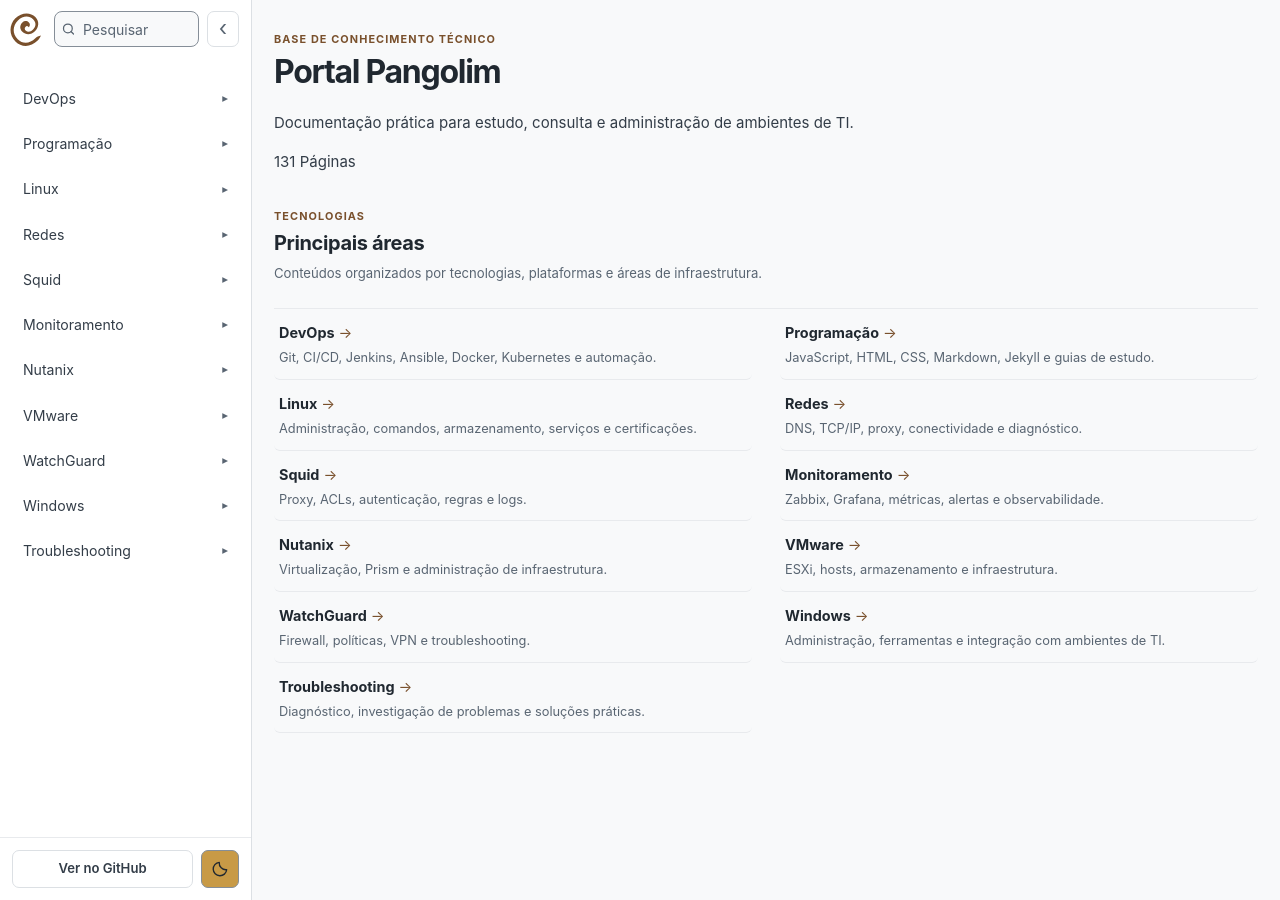
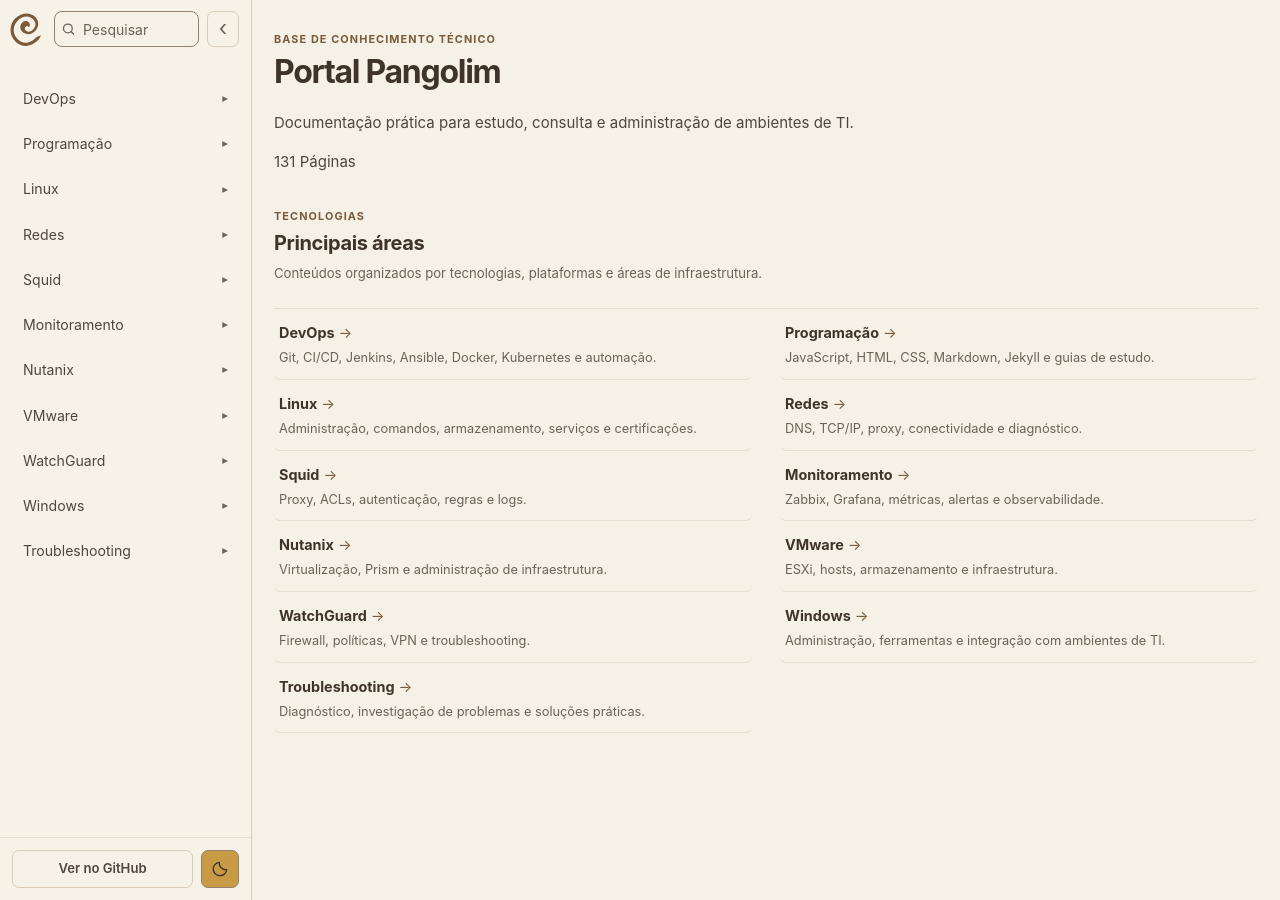
Before and after one commit to Portal-Pangolim/portal-pangolim.github.io, a Jekyll site: the page built from index.md, in a window 1280 px wide and 900 px high. Built offline with Jekyll 4.4.1, drawn with Linux system fonts in a browser that asks for light colours.

Commit message:
feat: suavizar tema claro Pangolim com bege e marrom

```diff
--- a/assets/css/themes.css
+++ b/assets/css/themes.css
@@ -17,53 +17,53 @@
   color-scheme: light;
 
   /* Fundos gerais */
-  --bg-page: #F8F9FA;
-  --bg-sidebar: #FFFFFF;
-  --bg-main: #F8F9FA;
-  --bg-card: #FFFFFF;
-  --bg-hover: #F1F3F5;
+  --bg-page: #F5F1E6;
+  --bg-sidebar: #F7F2E8;
+  --bg-main: #F5F1E6;
+  --bg-card: #FBF7EF;
+  --bg-hover: #EFE7D7;
 
   /* Código e exemplos */
-  --bg-code: #F3F4F6;
-  --bg-code-header: #E9ECEF;
-  --bg-code-border: #DDE1E5;
-
-  --code-text: #79502C;
-  --code-muted: #79552F;
-  --code-accent: #8A5D15;
-  --syntax-keyword: #A64A35;
-  --syntax-function: #286443;
-  --syntax-string: #4D688C;
-  --syntax-number: #805886;
-  --syntax-comment: #79552F;
-  --syntax-operator: #805886;
-  --syntax-variable: #79502C;
-  --syntax-attribute: #3F6D6F;
+  --bg-code: #F3ECE0;
+  --bg-code-header: #E8DECE;
+  --bg-code-border: #D9CCB8;
 
   /* Texto geral */
-  --text: #333D48;
-  --text-strong: #202830;
-  --text-muted: #596572;
+  --text: #4F463D;
+  --text-strong: #3E342A;
+  --text-muted: #6B6258;
 
   /* Bordas */
-  --border: #DCE0E4;
-  --border-soft: #E8EAED;
-  --border-control: #858E98;
+  --border: #D8CCB8;
+  --border-soft: #E6DDCF;
+  --border-control: #91816D;
 
   /* Destaques */
-  --accent: #79502C;
-  --accent-hover: #59391F;
-  --accent-soft: #F5EDE0;
+  --accent: #7A5A3A;
+  --accent-hover: #68492D;
+  --accent-soft: #EFE3D2;
   --brand-gold: #C89A46;
-  --brand-gold-hover: #BB8C39;
+  --brand-gold-hover: #CBA253;
 
-  /* Mensagens de erro */
-  --error-text: #A52E35;
-  --error-bg: #FFE5DE;
-  --error-border: #A52E35;
+  /* Erros */
+  --error-text: #8E3A34;
+  --error-bg: #F8E6DE;
+  --error-border: #B06A5E;
 
   /* Sombra */
-  --shadow: rgba(30, 41, 59, 0.06);
+  --shadow: rgba(62, 52, 42, 0.08);
+
+  /* Sintaxe / código */
+  --code-text: #3E342A;
+  --syntax-keyword: #8B5E34;
+  --syntax-string: #536234;
+  --syntax-function: #7A5A3A;
+  --syntax-comment: #625B53;
+  --syntax-number: #934E28;
+  --syntax-operator: #695844;
+  --syntax-property: #4E6370;
+  --syntax-tag: #8E4B3E;
+  --syntax-attr: #7A6A2F;
 }
 
 /* =========================================================
```
